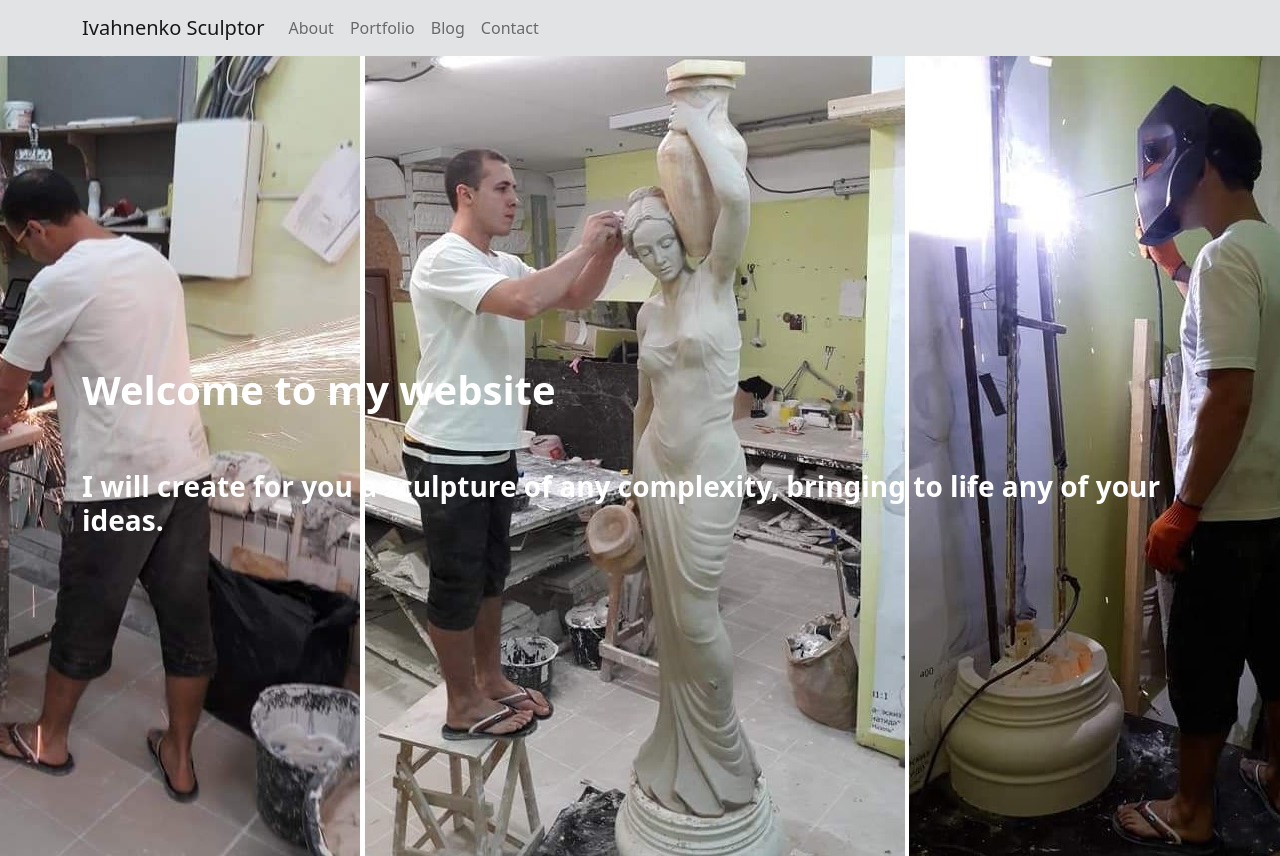
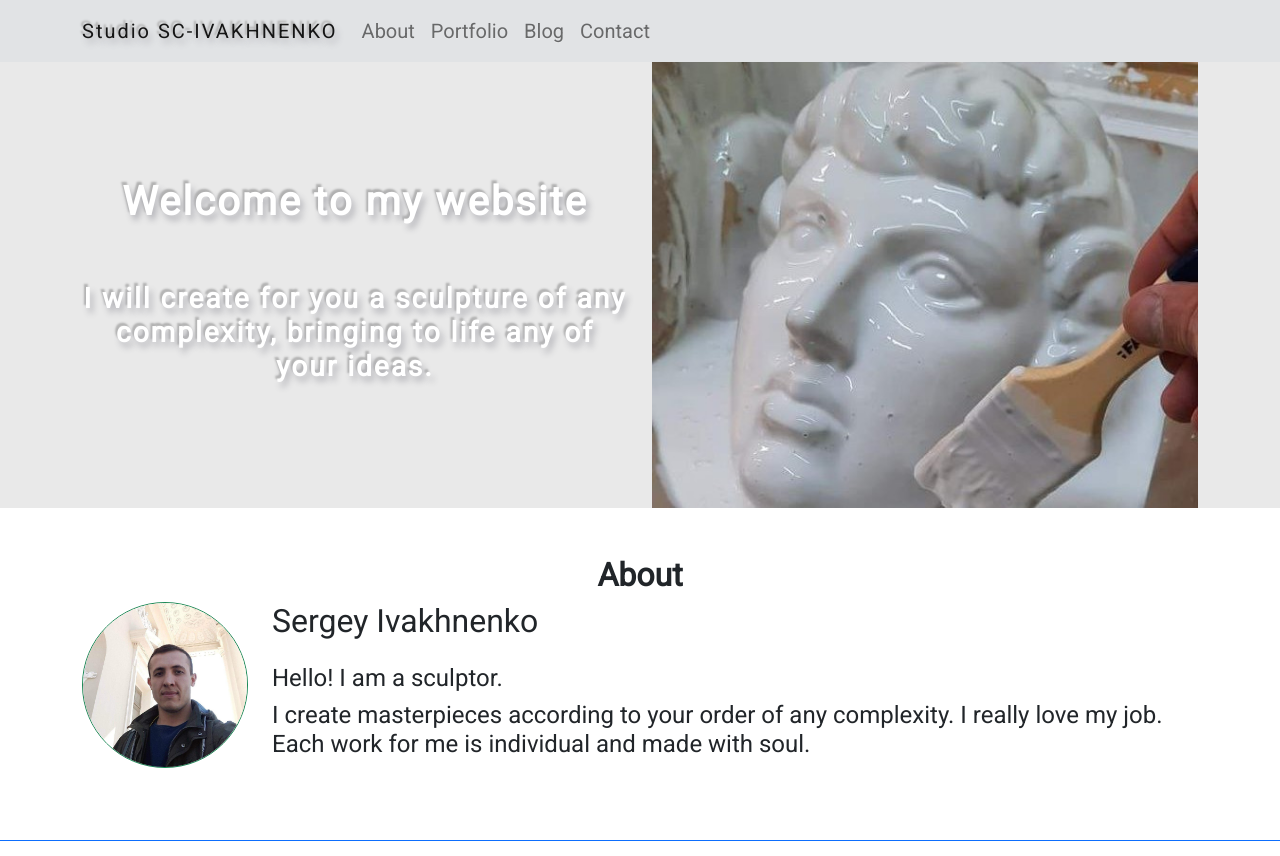
Before and after one commit to elena-savitskaya/maket_Bootstrap_using, a plain HTML site: page index.html in a window 1280 px wide. Shown: the top 856 px of the page. Drawn offline with nearby package versions, Linux system fonts and the light colour scheme.

Commit message:
my commit

```diff
--- a/index.html
+++ b/index.html
@@ -6,15 +6,16 @@
     <meta name="viewport" content="width=device-width, initial-scale=1.0">
     <link href="https://cdn.jsdelivr.net/npm/bootstrap@5.0.2/dist/css/bootstrap.min.css" rel="stylesheet" integrity="sha384-EVSTQN3/azprG1Anm3QDgpJLIm9Nao0Yz1ztcQTwFspd3yD65VohhpuuCOmLASjC" crossorigin="anonymous">
     <link rel="stylesheet" type="text/css" href="./style/jquery.fancybox.min.css">
+    <link href="https://fonts.googleapis.com/css?family=Roboto" rel="stylesheet">
     <link rel="stylesheet" href="./style/bootstrap-theme.min.css">
     <link rel="stylesheet" href="./style/style.css">
     <link type="Image/x-icon" href="./image/images_fav.png" rel="icon" />
-    <title>Ivahnenko Sculptor</title>
+    <title>SС-IVAKHNENKO</title>
 </head>
 <body>
     <nav class="navbar navbar-expand-lg navbar-light" style="background-color: #e1e3e5;">
         <div class="container">
-          <a class="navbar-brand" href="#">Ivahnenko Sculptor</a>
+          <a class="navbar-brand" href="#">Studio SС-IVAKHNENKO</a>
           <button class="navbar-toggler" type="button" data-bs-toggle="collapse" data-bs-target="#navbarSupportedContent" aria-controls="navbarSupportedContent" aria-expanded="false" aria-label="Toggle navigation">
             <span class="navbar-toggler-icon"></span>
           </button>
@@ -36,13 +37,16 @@
           </div>
         </div>
       </nav>
-      <header class="header d-flex align-items-center">
+      <header class="header d-flex align-items-center banner">
         <div class="container">
-            <div class="row">
-                <div class="col-md-12">
-                    <h1 class="text-white"><strong>Welcome to my website</strong></h1>
-                    <h3 class="text-white pt-5"><strong>I will create for you a sculpture of any complexity, bringing to life any of your ideas.</strong></h3>
+            <div class="row d-flex align-items-center">
+                <div class="col-md-6">
+                    <h1 class="text-center"><strong>Welcome to my website</strong></h1>
+                    <h3 class="text-center pt-5"><strong>I will create for you a sculpture of any complexity, bringing to life any of your ideas.</strong></h3>
                 </div>
+                    <div class="col-md-6">
+                        <img src="./image/image_7.jpg" alt="image" class="img-fluid"/>
+                    </div>
             </div>
         </div>
       </header>
@@ -55,7 +59,7 @@
                         <img src="./image/photo_2022-07-06_19-22-04.jpg" class="img-fluid border rounded-circle border-success mb-4">
                     </div>
                     <div class="col-lg-10 col-md-10 col-sm-12 desc">
-                        <h2 class="mb-4">Sergey Ivahnenko</h2>
+                        <h2 class="mb-4">Sergey Ivakhnenko</h2>
                         <h4>Hello! I am a sculptor.</h4>
                         <h4>I create masterpieces according to your order of any complexity. I really love my job. Each work for me is individual and made with soul.</h4>
                     </div>
--- a/style/style.css
+++ b/style/style.css
@@ -2,11 +2,8 @@ body {
   position: relative;
 }
 
-.header {
-  background-image: url("../image/photo_2022-07-06_19-22-10.jpg");
-  background-position: center;
-  background-repeat: no-repeat;
-  height: 100vh;
+body {
+  font-family: 'Roboto', -apple-system, system-ui, BlinkMacSystemFont, "Segoe UI", Roboto, "Helvetica Neue", Arial, sans-serif;
 }
 
 .address p{
@@ -17,3 +14,17 @@ body {
   border-radius: 12px;
   background-color: rgb(225, 225, 225);
 }
+
+.banner {
+  background-color: rgb(233, 233, 233);
+}
+
+.header h1, h3, .navbar-brand {
+  letter-spacing: 2px;
+  color: white;
+  text-shadow: 3px 5px 6px rgb(180, 180, 185), -2px -3px 2px #b1b1b1;
+  }
+
+  .nav-link {
+    font-size: 20px;
+  }
```
Also changed, not shown: image/blog_3.jpg (deleted), image/image_7.jpg (added), image/images_fav.png (deleted), image/photo_2022-07-06_19-22-10.jpg (deleted).
